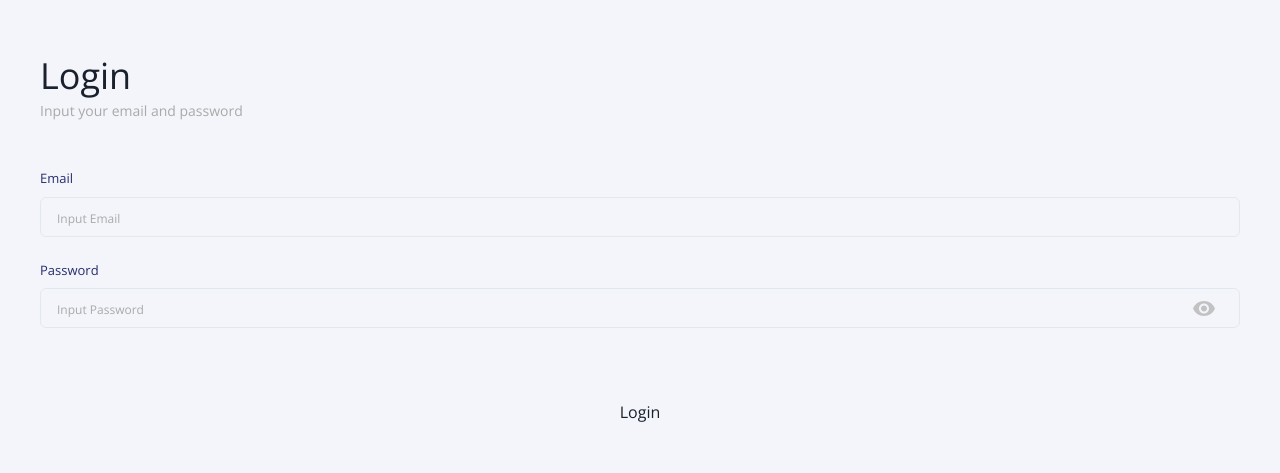
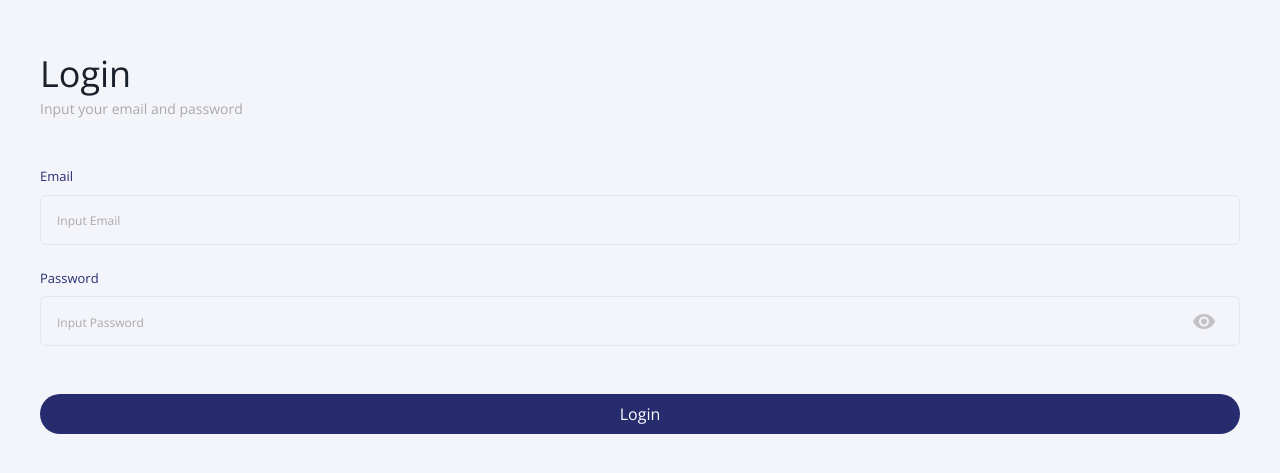
Before and after one commit to widyaamala/alarm-app, a React (Vite) app: page / in a window 1280 px wide. Shown: the part 149-622 px from the top of the page. Built offline with nearby package versions, Linux system fonts and the light colour scheme; no server answers.

Commit message:
imp(style): improvement styles and theme

```diff
--- a/src/index.css
+++ b/src/index.css
@@ -1,12 +1,12 @@
 :root {
-  font-family: Inter, system-ui, Avenir, Helvetica, Arial, sans-serif;
+  /* font-family: Inter, system-ui, Avenir, Helvetica, Arial, sans-serif;
   line-height: 1.5;
   font-weight: 400;
 
   color-scheme: light dark;
   color: rgba(255, 255, 255, 0.87);
-  background-color: #242424;
-
+  background-color: #242424; */
+  color: #212121;
   font-synthesis: none;
   text-rendering: optimizeLegibility;
   -webkit-font-smoothing: antialiased;
--- a/src/pages/article/DetailArticle.jsx
+++ b/src/pages/article/DetailArticle.jsx
@@ -3,8 +3,6 @@ import { useParams, useNavigate } from "react-router-dom";
 import {
   Badge,
   Box,
-  Button,
-  Flex,
   Image,
   VStack,
   Text,
@@ -12,7 +10,7 @@ import {
   SkeletonText,
 } from "@chakra-ui/react";
 import { Markup } from "interweave";
-import ArrowBackIcon from "@mui/icons-material/ArrowBack";
+import { ArrowBackIcon } from "../../assets/icons";
 import useQueryFetch from "../../services/queries";
 import moment from "moment";
 
@@ -35,22 +33,17 @@ const DetailArticle = () => {
         </VStack>
       ) : (
         <>
-          <Button
+          <Image
             onClick={() => navigate("/article")}
-            minW="0"
+            src={ArrowBackIcon}
             w="30px"
             h="30px"
-            bg="#252526"
+            p="10px"
+            bg="#272c6f"
             rounded="full"
             position="sticky"
             zIndex="99"
-            top="0"
-            _focus={{ background: "#252526" }}
-          >
-            <Flex m="auto" color="white">
-              <ArrowBackIcon sx={{ fontSize: "14px" }} />
-            </Flex>
-          </Button>
+          />
           <VStack gap="0" align="start" mt="4">
             <Box position="relative">
               <Image
--- a/src/pages/article/index.jsx
+++ b/src/pages/article/index.jsx
@@ -63,7 +63,7 @@ const Index = () => {
               w="100%"
               gap="3"
               key={index}
-              my="3"
+              my="5"
               onClick={() => navigate(`/article/${item.title}`)}
             >
               <Box w="35%" h="85px" position="relative">
@@ -89,7 +89,7 @@ const Index = () => {
                 </Badge>
               </Box>
               <VStack h="100%" alignItems="start" w="65%">
-                <Text textStyle="semi" fontSize="14px">
+                <Text textStyle="semi" fontSize="14px" noOfLines={3}>
                   {item.title}
                 </Text>
                 <Text
--- a/src/theme.js
+++ b/src/theme.js
@@ -1,4 +1,4 @@
-import { extendTheme } from "@chakra-ui/react"
+import { baseTheme, extendTheme } from "@chakra-ui/react"
 import '@fontsource/open-sans'
 
 const theme = extendTheme({
@@ -35,28 +35,63 @@ const theme = extendTheme({
   components: {
     Button: {
       baseStyle: {
+        background: '#272c6f',
+        color: 'white',
+        borderRadius: '20px',
+        fontWeight: '500',
+        height: 'auto',
+        width: '100px',
+        padding: '10px',
         display: 'flex',
         alignItems: 'center',
         justifyContent: 'center',
+        _disabled: {
+          background: '#b6b9d2',
+          color: '#ecedf78f',
+        },
+      },
+      variants: {
+        solidnavy : {
+          background: '#484c86',
+          color: 'white',
           _focus: {
             outline: 0,
+            background: '#484c86',
+            color: 'white',
           },
           _hover: {
             border: "none",
+            background: '#484c86',
+            color: 'white',
           },
         },
+        outlinenavy : {
+          border: '1px solid #484c86',
+          background: 'transparent',
+          color: '#484c86',
+        },
+      }
+    },
+    Input: {
+      baseStyle : {
+        field: {
+          fontSize: '14px',
+          fontWeight: 500,
+          height: "50px",
+        }
+      }
     },
     Menu: {
       baseStyle: {
         item: {
           _hover: {
             color: 'white',
-            bg: "#252526",
+            bg: "#272c6f",
             borderColor: "inherit",
           },
           _focus: {
             color: 'white',
-            bg: "#252526",
+            bg: "#272c6f",
             boxShadow: "none",
           },
         },
@@ -70,14 +105,14 @@ const theme = extendTheme({
             py: '3',
             border: 'none',
             _selected: {
-              color: '#252526',
+              color: '#484c86',
               borderRadius: 0,
-              borderBottom: '3px solid #252526'
+              borderBottom: '3px solid #484c86'
             },
             _hover: {
-              color: '#252526',
+              color: '#484c86',
               borderRadius: 0,
-              borderBottom: '3px solid #252526'
+              borderBottom: '3px solid #484c86'
             },
             _focus: {
               outline: 0,
@@ -86,20 +121,26 @@ const theme = extendTheme({
         },
       }
     },
-    Button: {
+    Switch: {
       baseStyle: {
-        fontWeight: 600,
-        fontWeight:'14px',
-        height: '40px',
-        width: '80px',
-        _focus: {
-          outline: 0,
-        },
-        _hover: {
-          border: "none",
+        track: {
+          bg: '#b6b9d2',
+          _checked: {
+            bg: '#484c86',
           },
         },
+      }
     },
+    Slider: {
+      baseStyle: {
+        thumb: {
+          bg: '#636899'
+        },
+        filledTrack: {
+          bg: '#636899'
+        }
+      }
+    }
   },
 })
 
```
Lines whose indentation alone changed are shown as unchanged.
